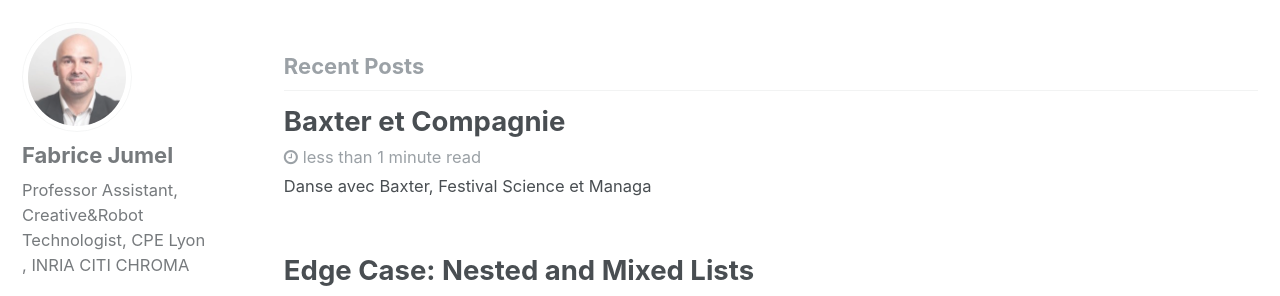
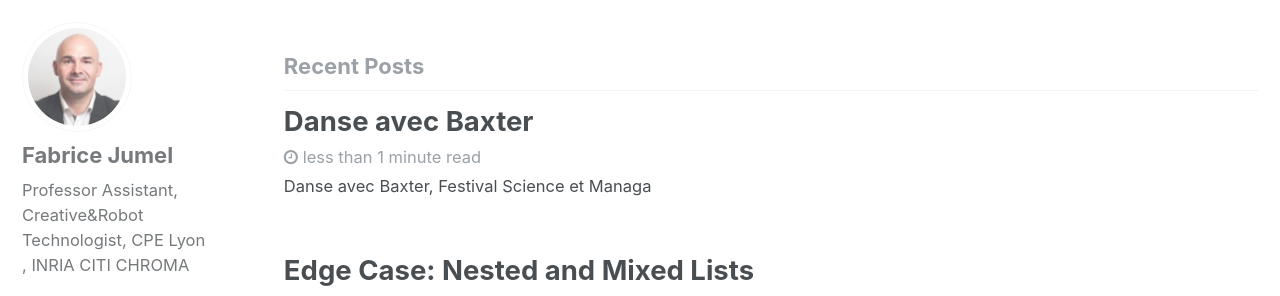
Before and after one commit to fabricejumel/fabricejumel.github.io, a Jekyll site: the page built from index.html, in a window 1280 px wide and 1005 px high. Shown: the part 122-418 px from the top of the window. Built offline with Jekyll 4.4.1, drawn with Linux system fonts in a browser that asks for light colours; the list of posts is cut into pages by our own code.

Commit message:
Update 2017-06-17-Video.md

```diff
--- a/_posts/2017-06-17-Video.md
+++ b/_posts/2017-06-17-Video.md
@@ -1,5 +1,5 @@
 ---
-title: "Baxter et Compagnie"
+title: "Danse avec Baxter"
 categories:
   - Robot
 tags:
```
